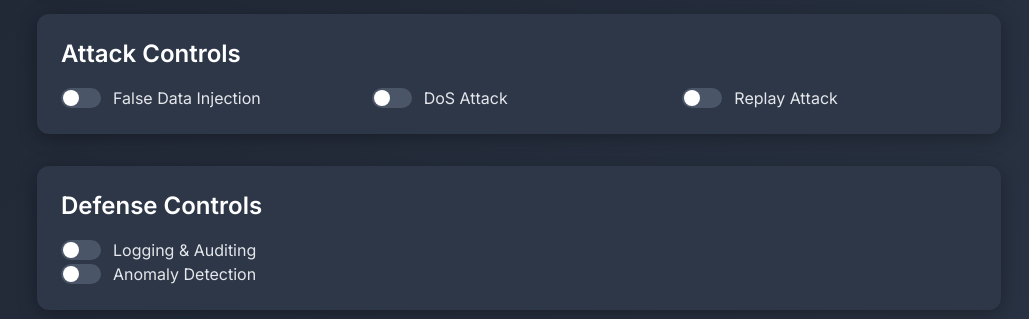
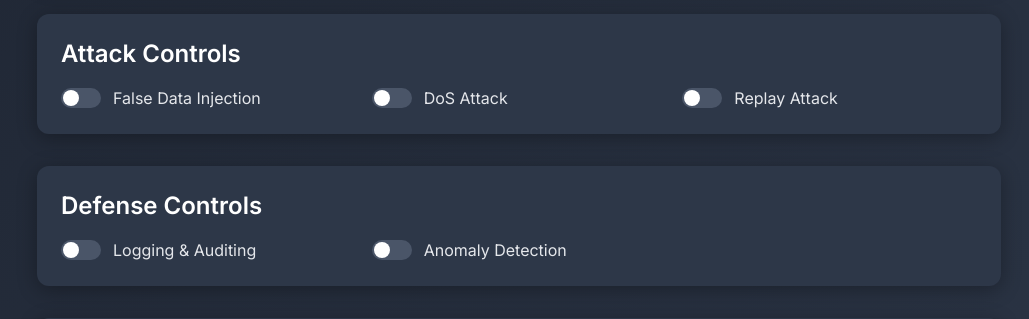
Before and after one commit to MTumir/cs424-securesim, a Flask app: page / in a window 1280 px wide. Shown: the part 926-1245 px from the top of the page, without its empty margins (251-1280 px from the left). Run offline with Flask 3, Linux system fonts and the light colour scheme; parts of the project's set-up code (start-up, migrations or seed data) failed here and were passed over; some libraries are stand-ins or nearby versions.

Commit message:
toggle is in right place

```diff
--- a/templates/index.html
+++ b/templates/index.html
@@ -147,6 +147,7 @@
             <!-- Defense Controls -->
             <div class="card p-6 mb-8">
                 <h2 class="text-2xl font-semibold mb-4 text-white">Defense Controls</h2>
+                <div class="grid grid-cols-1 sm:grid-cols-2 lg:grid-cols-3 gap-4">
                     <div class="flex items-center">
                         <label class="toggle-switch">
                             <input type="checkbox" id="logging_toggle">
@@ -160,6 +161,7 @@
                             <span class="slider"></span>
                         </label>
                         <span class="ml-3 text-gray-200">Anomaly Detection</span>
+                    </div>
                 </div>
             </div>
 
```
Lines whose indentation alone changed are shown as unchanged.
